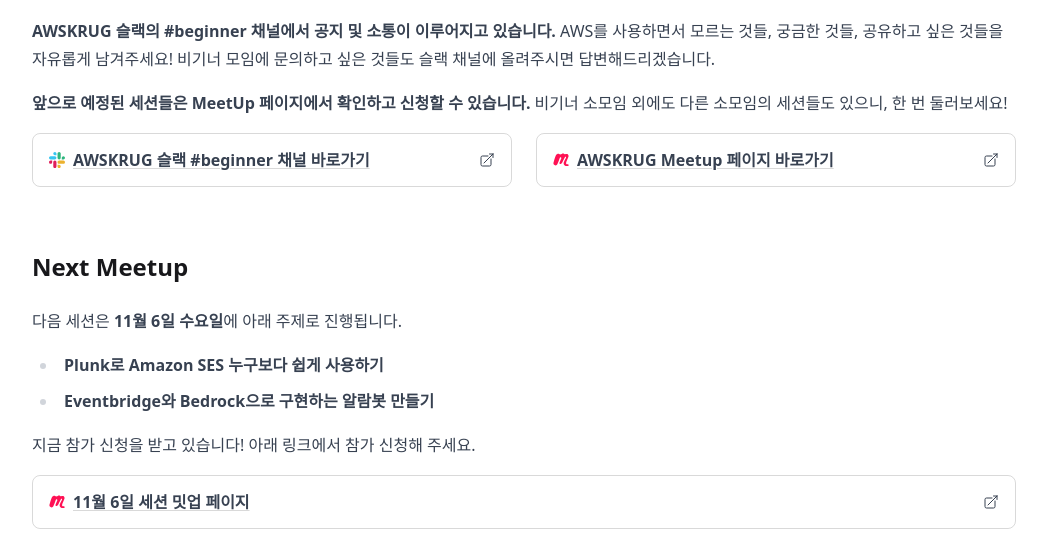
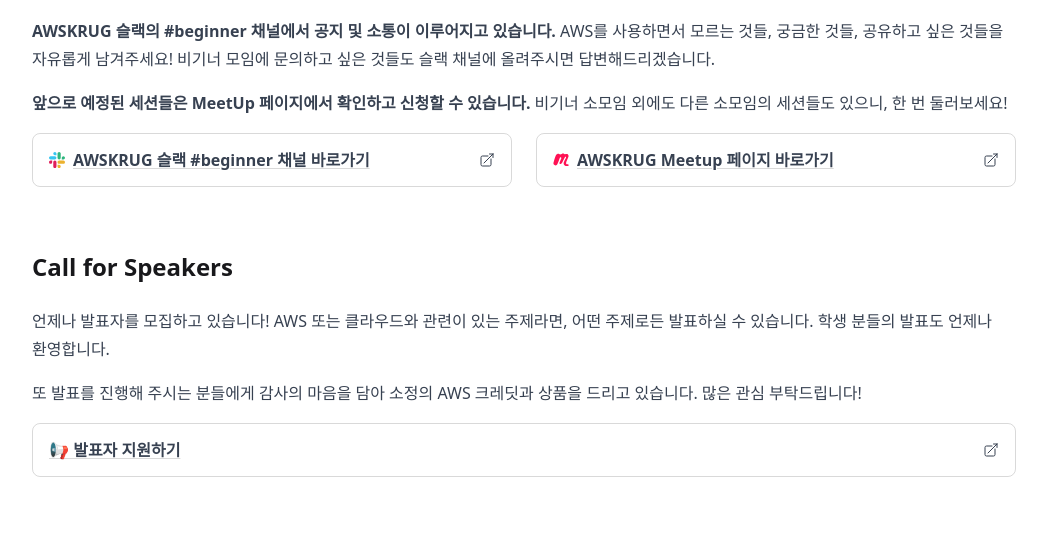
Before and after one commit to awskrug/beginner-group, an Astro site in the folder website/: page / in a window 1280 px wide. Shown: the part 239-777 px from the top of the page, without its empty margins (116-1163 px from the left). Built offline with nearby package versions, Linux system fonts and the light colour scheme; Astro itself is replaced by a stand-in of ours; a web font is replaced by a local one.

Commit message:
Hide next session section

```diff
--- a/website/src/pages/index.astro
+++ b/website/src/pages/index.astro
@@ -85,7 +85,7 @@
         </article>
       </section>
 
-      <section class="animate">
+      <!-- <section class="animate">
         <article class="space-y-4">
           <h2 class="font-semibold text-2xl">Next Meetup</h2>
           <p>
@@ -113,7 +113,7 @@
             image={MeetUpSVG}
           />
         </article>
-      </section>
+      </section> -->
 
       <section class="animate">
         <article class="space-y-4">
```
